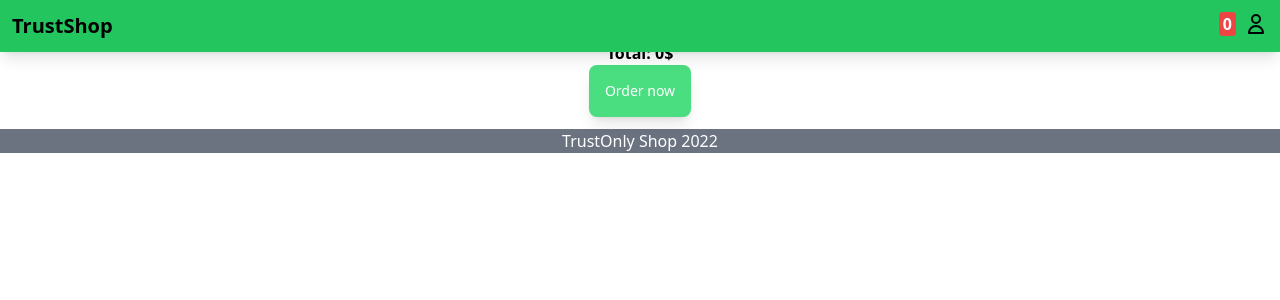
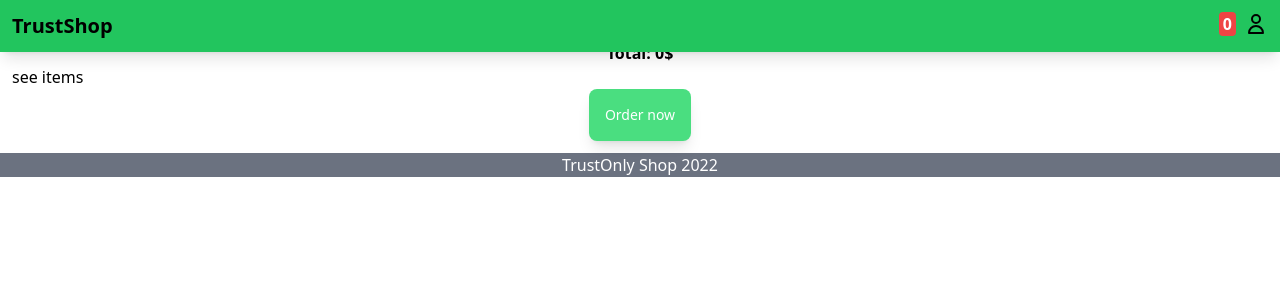
Before and after one commit to TheWisePigeon/trustonly-shop, a Vue app: page /cart in a window 1280 px wide. Shown: the top 300 px of the page. Built offline with nearby package versions, Linux system fonts and the light colour scheme.

Commit message:
Update CartItems.vue

```diff
--- a/src/components/checkout/CartItems.vue
+++ b/src/components/checkout/CartItems.vue
@@ -30,7 +30,7 @@ export default {
             })
         },
         message(){
-            return "https://wa.me/22870291493?text=Bonjour%20je%20voudrais%20acheter%20un%20produit%20de%20la%20boutique%20:" + this.items.toString()
+            return "https://wa.me/22870291493?text=Bonjour%20je%20voudrais%20acheter%20un%20produit%20de%20la%20boutique%20:"
         },
 
     },
@@ -48,6 +48,9 @@ export default {
             this.$store.dispatch("removeFromCart", id)
             this.products.splice(this.products.findIndex(product => product._id === id), 1)
         },
+        see(){
+            console.log(items);
+        }
     },
     mounted() {
         for (let product of this.cart) {
@@ -70,6 +73,7 @@ export default {
         </div>
         <hr>
         <p class=" font-bold text-center " >Total: {{cartTotal}}$</p>
+        <button @click="see" >see items</button>
         <div class=" items-center justify-center flex text-sm ">
             <button @click="$emit('pay-now')" class=" rounded-lg text-white p-4 shadow-lg bg-green-400">
                 <a :href="message">Order now</a>
```
